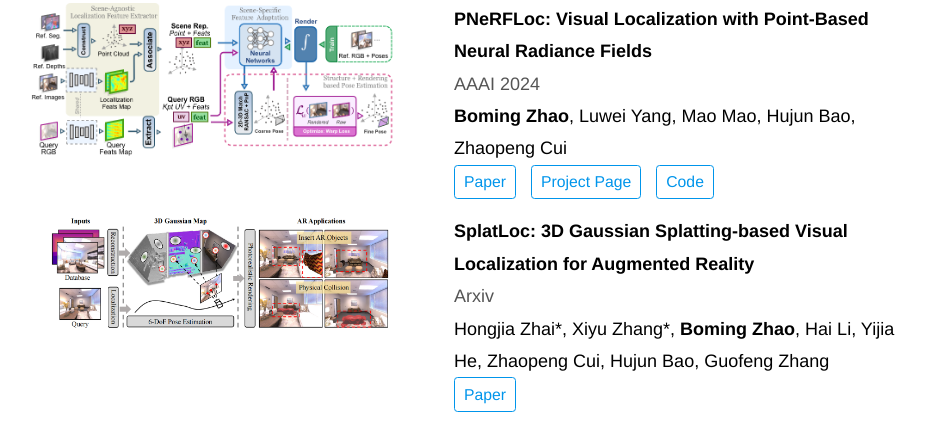
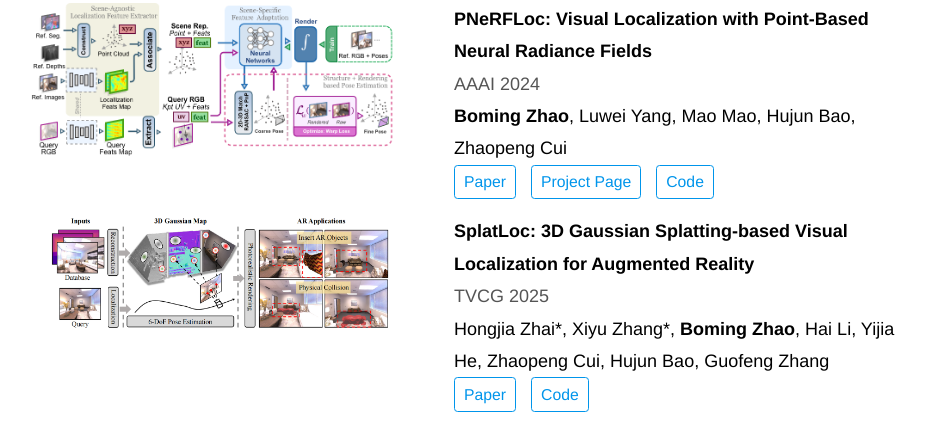
Before and after one commit to BoMingZhao/BoMingZhao.github.io, a plain HTML site: page index.html in a window 1280 px wide. Shown: the part 921-1347 px from the top of the page, without its empty margins (194-1125 px from the left). Drawn offline with nearby package versions, Linux system fonts and the light colour scheme; grey boxes are pictures that could not be loaded; some icons are missing.

Commit message:
Update index.html

```diff
--- a/index.html
+++ b/index.html
@@ -340,7 +340,7 @@
         <div class="pub-title">SplatLoc: 3D Gaussian Splatting-based Visual Localization for Augmented Reality
         </div>
         <div class="pub-conference">
-          Arxiv
+          TVCG 2025
         </div>
         <div class="pub-authors">
         Hongjia Zhai*, Xiyu Zhang*, <b>Boming Zhao</b>, Hai Li, Yijia He, Zhaopeng Cui, Hujun Bao, Guofeng Zhang
@@ -348,6 +348,11 @@
         <a class="btn btn-primary btn-outline btn-sm" href="https://arxiv.org/pdf/2409.14067" target="_blank"
           rel="noopener">
           Paper
+        </a>
+        &nbsp
+        <a class="btn btn-primary btn-outline btn-sm" href="https://github.com/zhaihongjia/SplatLoc" target="_blank"
+          rel="noopener">
+          Code
         </a>
       </div>
     </div>
```
